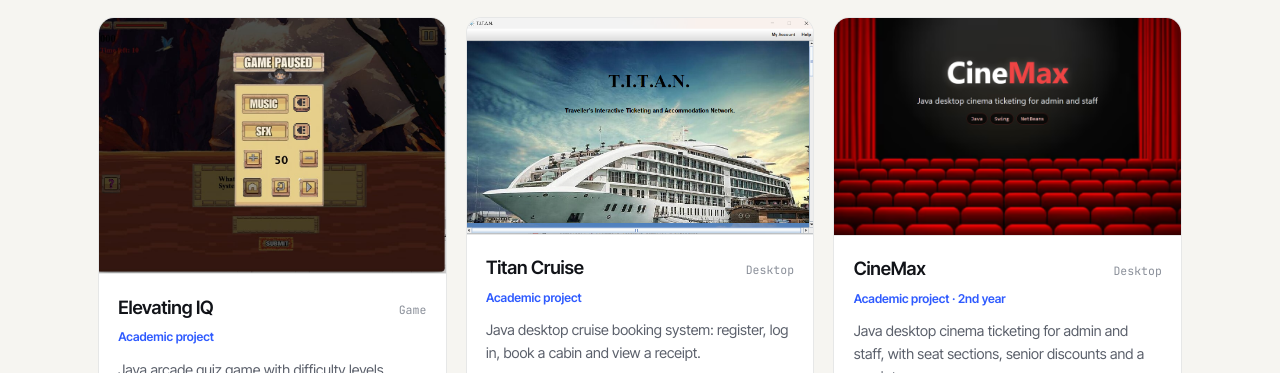
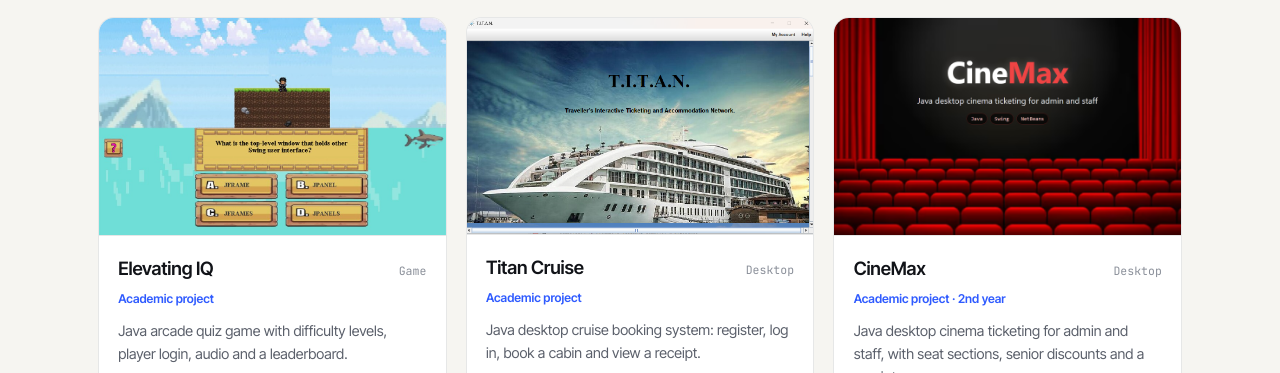
Before and after one commit to vincent-aaron/project-portfolio, a plain HTML site: page index.html in a window 1280 px wide. Shown: the part 4456-4829 px from the top of the page. Drawn offline with Linux system fonts and the light colour scheme.

Commit message:
Use a gameplay screenshot for Elevating IQ
Replace the pause-menu image with an Easy level 1 frame showing a
question, the four answer choices, the player and the shark.

Co-Authored-By: Claude Opus 5.5 <noreply@anthropic.com>

```diff
--- a/index.html
+++ b/index.html
@@ -572,7 +572,7 @@
     { id:"runebound", title:"RuneBound", type:"Game", status:"Academic project", summary:"2D Unity platformer: choose a hero class and clear levels with movement, combat, UI and progression systems. Playable in the browser.",
       tech:["Unity","C#"], github:"https://github.com/vincent-aaron/runebound", live:"https://zil30.itch.io/rune-bound", image:"assets/runebound.jpg" },
     { id:"elevating-iq", title:"Elevating IQ", type:"Game", status:"Academic project", summary:"Java arcade quiz game with difficulty levels, player login, audio and a leaderboard.",
-      tech:["Java","Swing","Derby DB"], github:"https://github.com/vincent-aaron/elevating-iq", live:"", image:"assets/elevating-iq.jpg" },
+      tech:["Java","Swing","Derby DB"], github:"https://github.com/vincent-aaron/elevating-iq", live:"", image:"assets/elevating-iq-gameplay.jpg" },
     { id:"titan-cruise", title:"Titan Cruise", type:"Desktop", status:"Academic project", summary:"Java desktop cruise booking system: register, log in, book a cabin and view a receipt.",
       tech:["Java","Swing","Maven"], github:"https://github.com/vincent-aaron/titan-cruise", live:"", image:"assets/titan-cruise.png" },
     { id:"cinemax", title:"CineMax", type:"Desktop", status:"Academic project · 2nd year", summary:"Java desktop cinema ticketing for admin and staff, with seat sections, senior discounts and a receipt screen.",
```
Also changed, not shown: assets/elevating-iq-gameplay.jpg (added), assets/elevating-iq.jpg (deleted).
